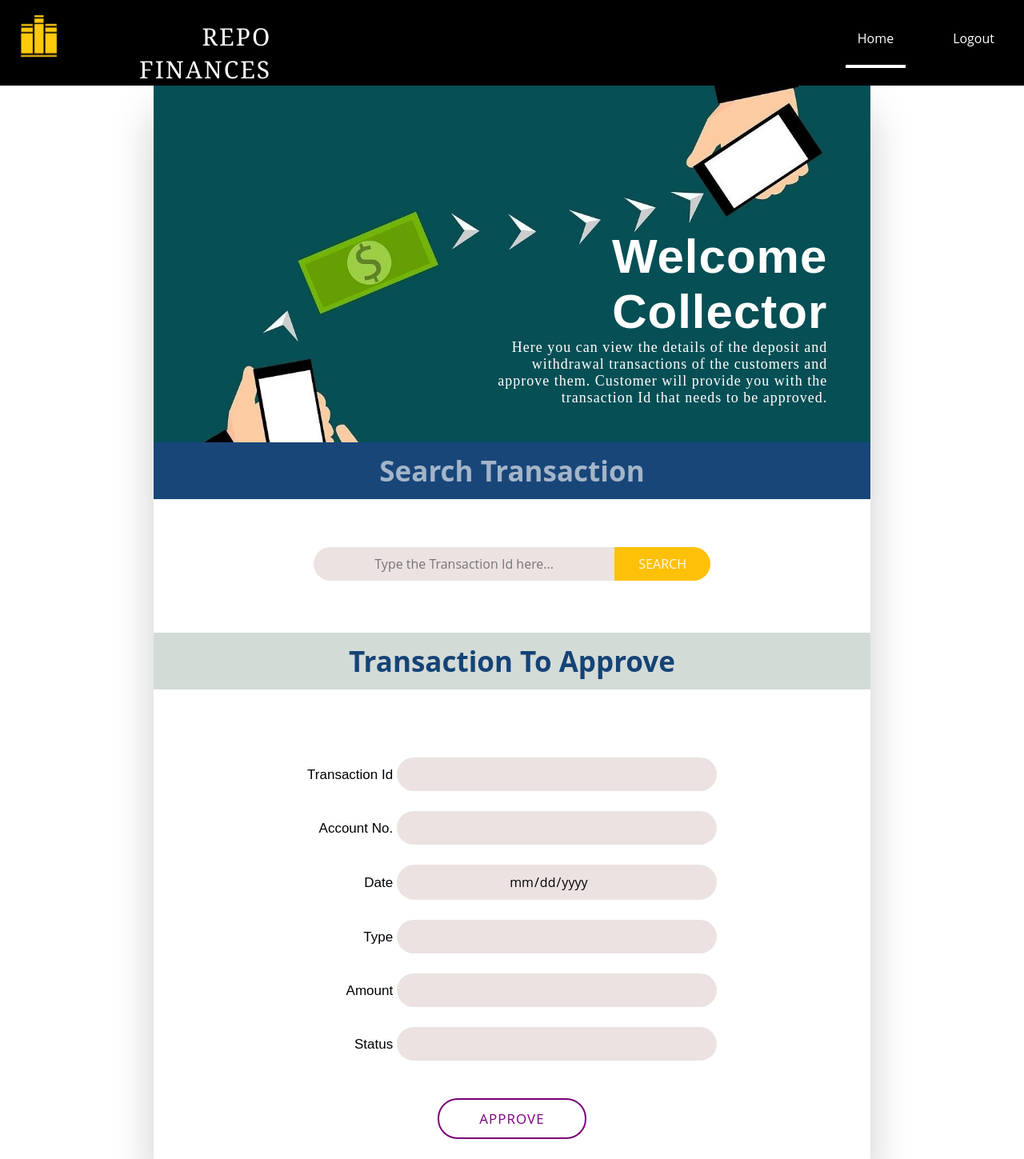
After one commit to Viper43/Online-Micro-Finance-System, a PHP site: page /collector/collector_main.php in a window 1280 px wide. The commit adds this page. Shown: the whole page at 80% size. Run offline with PHP 8.4, Linux system fonts and the light colour scheme; data that the repository does not hold is empty.

Commit message:
collector v1.3

```diff
--- a/collector/collector_back.php
+++ b/collector/collector_back.php
@@ -1,7 +1,7 @@
 <?php
 
     include "../connection.php";
-
+    echo "hello";
     $trno = $_POST["tno"];
     $accountno = $_POST["accountno"];
     $type = $_POST["type"];
@@ -22,7 +22,7 @@
             $query = $db->query("UPDATE transactions SET Status='Approved' WHERE Transaction_ID='{$trno}'");
             echo "<script type='text/javascript' >
             alert('Transaction Approved Successfully')
-            document.location='collector.php'
+            document.location='collector_main.php'
             </script>";
         }
         catch(PDOException $e)
--- /dev/null
+++ b/collector/collector_main.php
@@ -0,0 +1,118 @@
+<html>
+    <head>
+        <title> Collector </title>
+        <link rel = "icon" href = "../images/logo.png" type = "image/x-icon">
+        <link href="styles/style_collector.css" rel="stylesheet">
+    </head>
+
+    <body>
+
+        <div class="menu_bar">
+            <!---------- Logo ------------------------------->
+
+            <div class="logo">
+                <img class="icon" src="../images/icon.jpg"/>
+                <label class="logo-label">REPO FINANCES</label>
+            </div>
+
+            <ul>
+                <li class="active"><a href="#"> Home </a></li>
+                <li><a href="../logout_back.php"> Logout </a></li>
+            </ul>
+        </div>
+
+    <div class="form-box">
+
+        <div class="image">
+            <div class="text-content">
+                <h1 style="font-family: sans-serif;font-size: 60;">Welcome Collector</h1>
+                <p style="font-family: 'Times New Roman';font-size: 18;">Here you can view the details of the deposit and withdrawal transactions of the customers and approve them.
+                Customer will provide you with the transaction Id that needs to be approved.</p>
+            </div>
+        </div>
+
+        <h1 class="A">Search Transaction</h1>
+        <form class = "input-group"   method="POST">
+            <input type = "number" name="trno" placeholder="Type the Transaction Id here..." id = "search" class = "input-field">
+            <button type = "submit" name="collectorsearch" class = "btn">SEARCH</button>
+        </form>
+
+    <?php
+        if ( isset($_POST["collectorsearch"]) )
+        {
+            $tno = $_POST["trno"];
+
+            include "../connection.php";
+            try
+            {
+                $query = $db->query("SELECT * FROM transactions WHERE Transaction_ID='{$tno}' AND status='Pending'");
+                $row_count = $query->rowCount();
+                if($row_count==0)
+                {
+                    $tno=" ";
+                    $accountno=" ";
+                    $date=" ";
+                    $type=" ";
+                    $amount=" ";
+                    $status=" ";
+                }
+                else
+                {
+                    foreach ($query as $row)
+                    {
+                        $tno=$row['Transaction_ID'];
+                        $accountno=$row['Account_No'];
+                        $date=$row['Date'];
+                        $type=$row['Type'];
+                        $amount=$row['Amount'];
+                        $status=$row['Status'];
+                    }
+                }
+            }
+            catch(PDOException $e)
+            {
+                echo $e->getMessage();
+            }
+        }
+        else
+        {
+            $type=" ";
+            $status=" ";
+        }
+    ?>
+        <h1 class="B">Transaction To Approve</h1>
+
+        <form class="output-group" action="collector_back.php" method="POST" >
+
+
+            <div class="container">
+                <label  class="label-field">Transaction Id
+                    <input type="number"   class="output-field" name="tno"  readonly value="<?php echo $tno?>" >
+                </label>
+                <br>
+                <label  class="label-field">Account No.
+                    <input type="number"  class="output-field" name="accountno" readonly value="<?php echo $accountno?>" >
+                </label>
+                <br>
+                <label  class="label-field">Date
+                    <input type="date"  class="output-field" readonly value="<?php echo $date?>" >
+                </label>
+                <br>
+                <label  class="label-field">Type
+                    <input type="text" class="output-field" name="type" readonly value="<?php echo $type?>" >
+                </label>
+                <br>
+                <label  class="label-field">Amount
+                    <input type="number"  class="output-field" name="amount" readonly value="<?php echo $amount?>" >
+                </label>
+                <br>
+                <label  class="label-field">Status
+                    <input type="text" class="output-field"  readonly value="<?php echo $status?>" >
+                </label>
+            </div>
+            <br>
+            <button type="submit" name="app" class="btn-approve" >APPROVE</button>
+		</form>
+    </div>
+   </body>
+</html>
--- a/collector/styles/style_collector.css
+++ b/collector/styles/style_collector.css
@@ -50,14 +50,15 @@ body{
 /*============================ Text in image ==================*/
 
 .text-content {
-    margin-left: 45%;
+    margin-left: 35%;
     margin-top: 15%;
-    margin-bottom: 0;
+    margin-bottom: 2%;
+    margin-right: 1%;
     width: 70%;
     letter-spacing: 1px;
     padding: 5% 5% 3% 10%;
     color: white;
-    text-align: left;
+    text-align: right;
 }
 
 /*-------------------------------------------------*/
```
